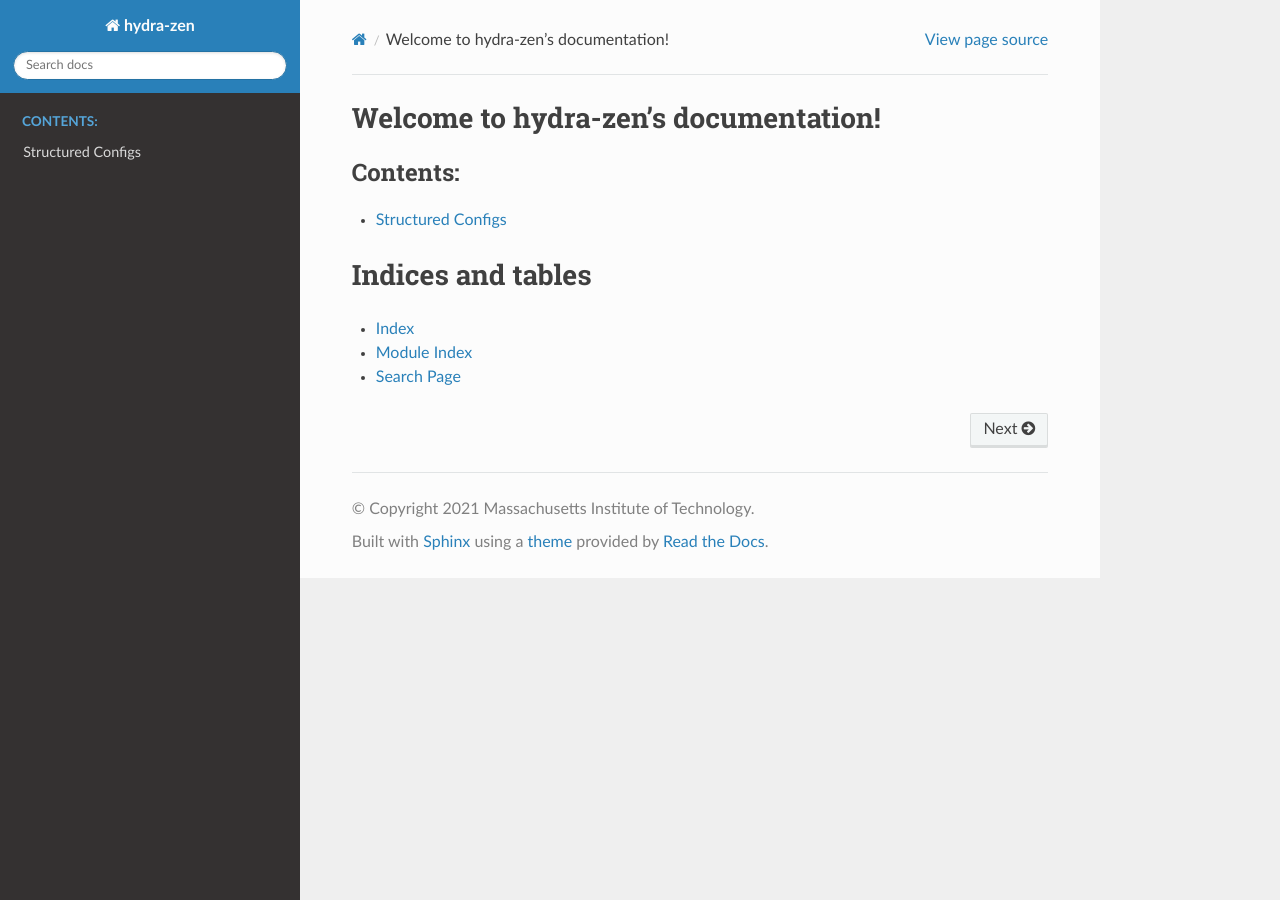
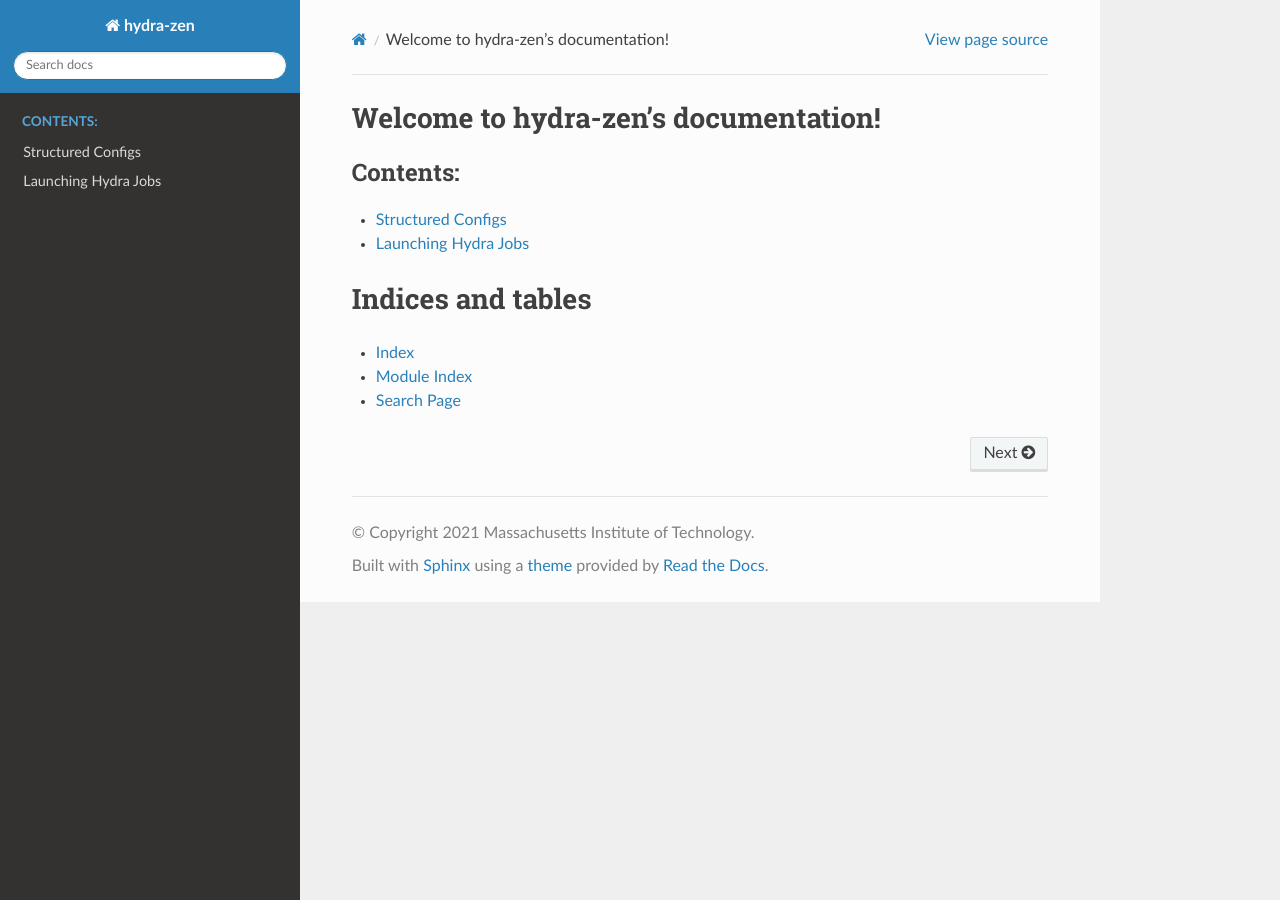
Before and after one commit to mit-ll-responsible-ai/hydra-zen, a Sphinx documentation site: the page built from docs/source/index.rst, in a window 1280 px wide. Built offline with Sphinx 7.4.7 and the Read the Docs theme 2.0.0, drawn with Linux system fonts in a browser that asks for light colours.

Commit message:
add docs for hydra launchers

```diff
--- /dev/null
+++ b/docs/source/experimental.rst
@@ -0,0 +1,10 @@
+Launching Hydra Jobs
+====================
+
+.. currentmodule:: hydra_zen.experimental
+
+.. autosummary::
+   :toctree: generated/
+
+   hydra_run
+   hydra_multirun
--- /dev/null
+++ b/docs/source/generated/hydra_zen.experimental.hydra_multirun.rst
@@ -0,0 +1,6 @@
+hydra_multirun
+==============
+
+.. currentmodule:: hydra_zen.experimental
+
+.. autofunction:: hydra_multirun
--- /dev/null
+++ b/docs/source/generated/hydra_zen.experimental.hydra_run.rst
@@ -0,0 +1,6 @@
+hydra_run
+=========
+
+.. currentmodule:: hydra_zen.experimental
+
+.. autofunction:: hydra_run
--- a/docs/source/index.rst
+++ b/docs/source/index.rst
@@ -11,6 +11,7 @@
    :caption: Contents:
 
    structured_configs
+   experimental
 
 Indices and tables
 ==================
```
Also changed, not shown: 1 other file.
